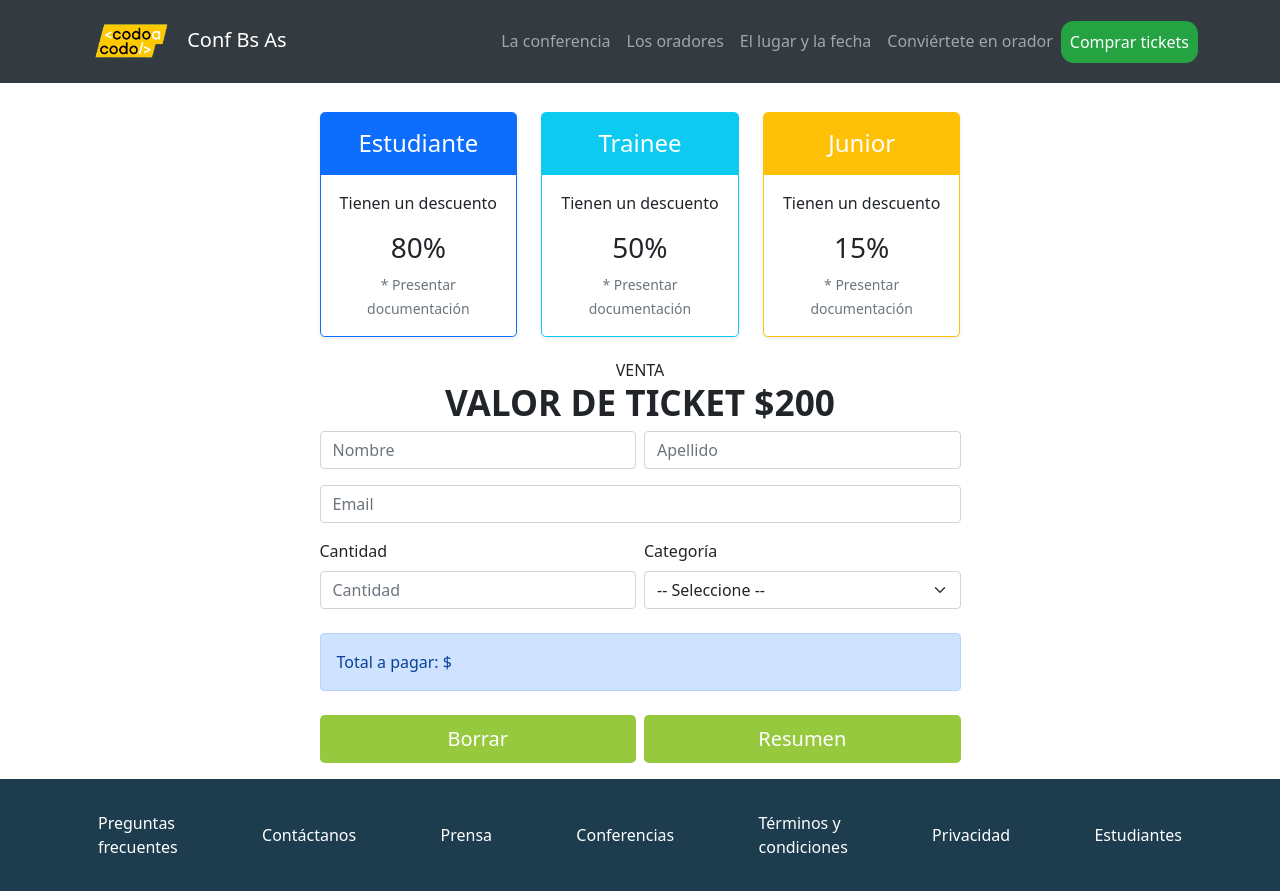
After one commit to jmoscardi/curso_php, a PHP site: page /comprar-tickets.html in a window 1280 px wide. The commit adds this page. Run offline with PHP 8.4, Linux system fonts and the light colour scheme.

Commit message:
maquetado pantalla comprar tickets

```diff
--- /dev/null
+++ b/trabajo_integrador/comprar-tickets.html
@@ -0,0 +1,175 @@
+<!doctype html>
+<html lang="es">
+
+<head>
+  <meta charset="utf-8">
+  <meta name="viewport" content="width=device-width, initial-scale=1">
+
+  <link href="https://cdn.jsdelivr.net/npm/bootstrap@5.1.3/dist/css/bootstrap.min.css" rel="stylesheet" integrity="sha384-1BmE4kWBq78iYhFldvKuhfTAU6auU8tT94WrHftjDbrCEXSU1oBoqyl2QvZ6jIW3" crossorigin="anonymous">
+  <link rel="stylesheet" href="estilos-propios.css">
+
+  <title>Trabajo Integrador: Comprar tickets - Jorge Moscardi</title>
+</head>
+<body>
+
+<header>
+    <nav class="navbar navbar-dark bg-dark fixed-top navbar-expand-lg">
+        <div class="container">
+            <a class="navbar-brand" href="index.html">
+                <img src="img/codoacodo-min.png" alt="Codo a Codo logo">
+                Conf Bs As
+            </a>
+            <button class="navbar-toggler" type="button" data-bs-toggle="collapse"
+                data-bs-target="#navbarSupportedContent" aria-controls="navbarSupportedContent" aria-expanded="false"
+                aria-label="Toggle navigation">
+                <span class="navbar-toggler-icon"></span>
+            </button>
+            <div class="collapse navbar-collapse justify-content-end" id="navbarSupportedContent">
+                <ul class="navbar-nav mb-2 mb-lg-0">
+                    <li class="nav-item">
+                        <a class="nav-link" href="#">La conferencia</a>
+                    </li>
+                    <li class="nav-item">
+                        <a class="nav-link" href="#">Los oradores</a>
+                    </li>
+                    <li class="nav-item">
+                        <a class="nav-link" href="#">El lugar y la fecha</a>
+                    </li>
+                    <li class="nav-item">
+                        <a class="nav-link" href="index.html#form-orador">Conviértete en orador</a>
+                    </li>
+                    <li class="nav-item">
+                        <a class="nav-link btn-compra-tickets active" aria-current="page" href="#">Comprar tickets</a>
+                    </li>
+                </ul>
+            </div>
+        </div>
+    </nav>
+</header>
+
+<main>
+
+    <section class="container pt-section">
+        <div class="row justify-content-center">
+            <div class="col-lg-8 col-xl-7">
+
+                <div class="row row-cols-1 row-cols-md-3 text-center">
+                    <div class="col">
+                        <div class="card mb-4 rounded-3 shadow-sm border-primary">
+                            <div class="card-header py-3 text-white bg-primary border-primary">
+                                <h4 class="my-0 fw-normal">Estudiante</h4>
+                            </div>
+                            <div class="card-body">
+                                <p>Tienen un descuento</p>
+                                <h3 class="card-title pricing-card-title">80%</h3>
+                                <small class="fw-light text-muted mt-3">* Presentar documentación</small>
+                            </div>
+                        </div>
+                    </div>
+                    <div class="col">
+                        <div class="card mb-4 rounded-3 shadow-sm border-info">
+                            <div class="card-header py-3 text-white bg-info border-info">
+                                <h4 class="my-0 fw-normal">Trainee</h4>
+                            </div>
+                            <div class="card-body">
+                                <p>Tienen un descuento</p>
+                                <h3 class="card-title pricing-card-title">50%</h3>
+                                <small class="fw-light text-muted mt-3">* Presentar documentación</small>
+                            </div>
+                        </div>
+                    </div>
+                    <div class="col">
+                        <div class="card mb-4 rounded-3 shadow-sm border-warning">
+                            <div class="card-header py-3 text-white bg-warning border-warning">
+                                <h4 class="my-0 fw-normal">Junior</h4>
+                            </div>
+                            <div class="card-body">
+                                <p>Tienen un descuento</p>
+                                <h3 class="card-title pricing-card-title">15%</h3>
+                                <small class="fw-light text-muted mt-3">* Presentar documentación</small>
+                            </div>
+                        </div>
+                    </div>
+                </div>
+
+                <h2 class="titulo-gral">Venta <span>Valor de ticket $200</span></h2>
+
+                <form action="">
+                    <div class="row gx-2">
+                        <div class="col-md mb-3">
+                            <input type="text" class="form-control" placeholder="Nombre" aria-label="Nombre" required>
+                        </div>
+                        <div class="col-md mb-3">
+                            <input type="text" class="form-control" placeholder="Apellido" aria-label="Apellido" required>
+                        </div>
+                    </div>
+                    <div class="row">
+                        <div class="col mb-3">
+                            <input type="email" class="form-control" placeholder="Email" aria-label="Email" required>
+                        </div>
+                    </div>
+                    <div class="row gx-2">
+                        <div class="col-md mb-3">
+                            <label for="cantidadTickets" class="form-label">Cantidad</label>
+                            <input type="number" class="form-control" placeholder="Cantidad" aria-label="Cantidad" id="cantidadTickets" required>
+                        </div>
+                        <div class="col-md mb-3">
+                            <label for="categoriaSelect" class="form-label">Categoría</label>
+                            <select class="form-select" aria-label="Categoría" id="categoriaSelect">
+                                <option selected>-- Seleccione --</option>
+                                <option value="1">Estudiante</option>
+                                <option value="2">Trainee</option>
+                                <option value="3">Junior</option>
+                            </select>
+                        </div>
+                    </div>
+                    <div class="alert alert-primary mt-2 mb-4" role="alert">
+                        Total a pagar: $
+                    </div>
+                    <div class="row gx-2">
+                        <div class="col-md mb-3">
+                            <button type="reset" class="w-100 btn btn-lg btn-form">Borrar</button>
+                        </div>
+                        <div class="col-md mb-3">
+                            <button type="button" class="w-100 btn btn-lg btn-form">Resumen</button>
+                        </div>
+                    </div>
+                </form>
+            </div>
+        </div>
+    </section>
+
+</main>
+
+<footer id="main-footer">
+    <div class="container">
+        <ul class="nav justify-content-center justify-content-lg-between align-items-center">
+            <li class="nav-item">
+                <a class="nav-link" href="#">Preguntas <span>frecuentes</span></a>
+            </li>
+            <li class="nav-item">
+                <a class="nav-link" href="#">Contáctanos</a>
+            </li>
+            <li class="nav-item">
+                <a class="nav-link" href="#">Prensa</a>
+            </li>
+            <li class="nav-item">
+                <a class="nav-link" href="#">Conferencias</a>
+            </li>
+            <li class="nav-item">
+                <a class="nav-link" href="#">Términos y <span>condiciones</span></a>
+            </li>
+            <li class="nav-item">
+                <a class="nav-link" href="#">Privacidad</a>
+            </li>
+            <li class="nav-item">
+                <a class="nav-link" href="#">Estudiantes</a>
+            </li>
+        </ul>
+    </div>
+</footer>
+
+<script src="https://cdn.jsdelivr.net/npm/bootstrap@5.1.3/dist/js/bootstrap.bundle.min.js" integrity="sha384-ka7Sk0Gln4gmtz2MlQnikT1wXgYsOg+OMhuP+IlRH9sENBO0LRn5q+8nbTov4+1p" crossorigin="anonymous"></script>
+
+</body>
+</html>
--- a/trabajo_integrador/estilos-propios.css
+++ b/trabajo_integrador/estilos-propios.css
@@ -17,6 +17,8 @@
     background: #25a342;
   }
 }
+
+.pt-section { padding-top: 7rem; }
 
 /* ESTILOS TITULOS
 -------------------------------------------------- */
@@ -73,6 +75,9 @@
 }
 .btn-form:hover { background: #74aa17; }
 
+/* FORM COMPRAR TICKETS
+-------------------------------------------------- */
+
 /* FOOTER
 -------------------------------------------------- */
 
--- a/trabajo_integrador/index.html
+++ b/trabajo_integrador/index.html
@@ -198,7 +198,7 @@
                             <textarea class="form-control" id="exampleFormControlTextarea1" rows="4"
                                 placeholder="Sobre qué quieres hablar?" required></textarea>
                             <div id="emailHelp" class="form-text mb-3">Recuerda incluir un título para tu charla.</div>
-                            <div class="d-grid gap-2">
+                            <div class="d-grid">
                                 <button type="submit" class="btn btn-lg btn-form">Enviar</button>
                             </div>
                         </div>
```
